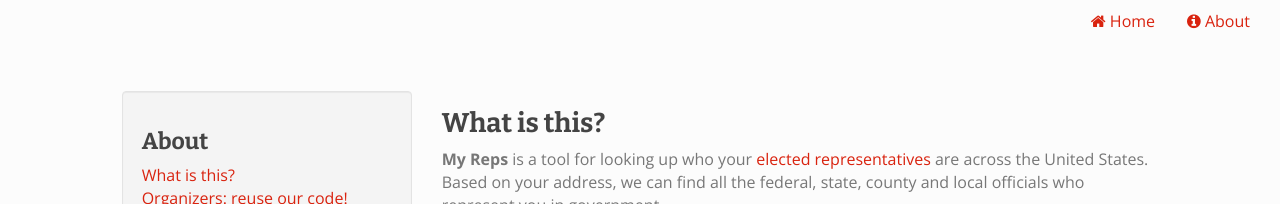
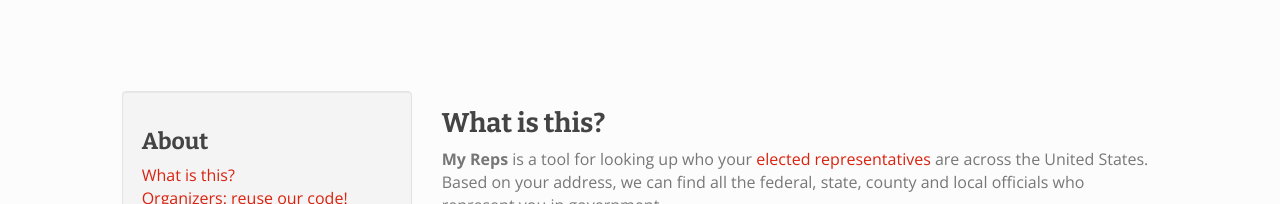
Before and after one commit to datamade/my-reps, a Jekyll site: the page built from about.html, in a window 1280 px wide. Shown: the top 204 px of the page. Built offline with Jekyll 4.4.1, drawn with Linux system fonts in a browser that asks for light colours; nearby versions of some CDN libraries.

Commit message:
Update default.html

```diff
--- a/_layouts/default.html
+++ b/_layouts/default.html
@@ -103,10 +103,6 @@
     <div class='main-content'>
       <div class="container-fluid">
 
-        <ul class="nav nav-pills pull-right">
-          <li role="presentation"><a href="index.html"><i class='fa fa-home'></i> Home</a></li>
-          <li role="presentation"><a href="about.html"><i class='fa fa-info-circle'></i> About</a></li>
-        </ul>
 
         <br />
         <br />
```
